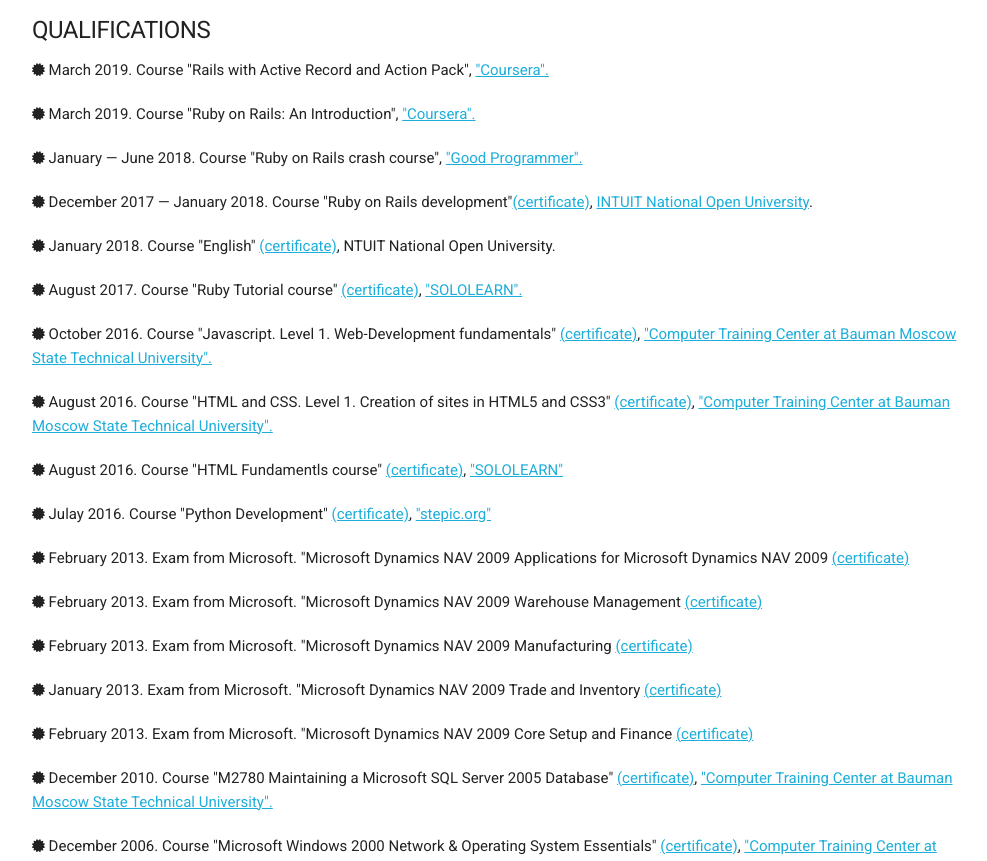
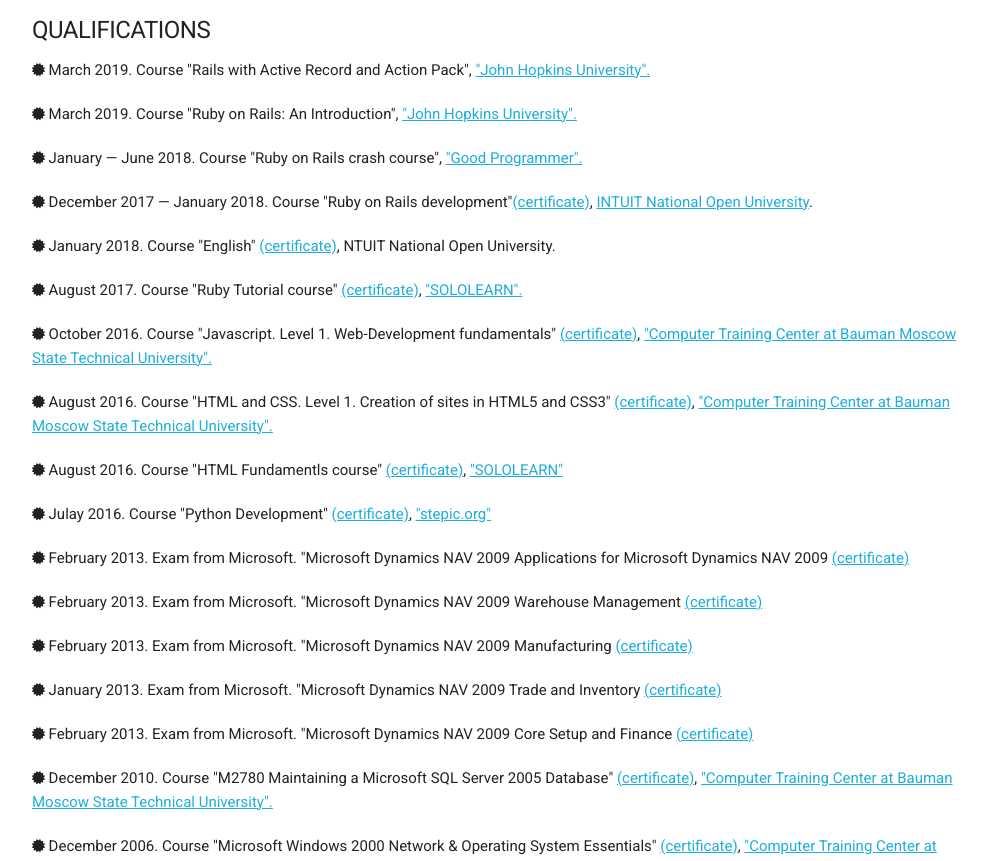
Before and after one commit to OlgaCoskun/cv, a plain HTML site: page index.html in a window 1280 px wide. Shown: the part 1141-2002 px from the top of the page, without its empty margins (128-1115 px from the left). Drawn offline with Linux system fonts and the light colour scheme.

Commit message:
Update two last sertificates

```diff
--- a/index.html
+++ b/index.html
@@ -127,11 +127,11 @@
   <div class="row">
     <div class="twelve columns">
       <p class="certificate"><i class="fa fa-certificate" aria-hidden="true"></i> March 2019.
-        Course "Rails with Active Record and Action Pack", <a href="https://www.coursera.org/account/accomplishments/verify/MW7XC54ZBD4K" target="blank">"Coursera".</a></p>
+        Course "Rails with Active Record and Action Pack", <a href="https://www.coursera.org/account/accomplishments/verify/MW7XC54ZBD4K" target="blank">"John Hopkins University".</a></p>
 
       <p class="certificate"><i class="fa fa-certificate" aria-hidden="true"></i> March 2019.
         Course "Ruby on Rails: An Introduction", <a href="https://www.coursera.org/account/accomplishments/verify/SZZECFMGW6X6
-" target="blank">"Coursera".</a></p>
+" target="blank">"John Hopkins University".</a></p>
 
       <p class="certificate"><i class="fa fa-certificate" aria-hidden="true"></i> January — June 2018.
         Course "Ruby on Rails crash course", <a href="http://goodprogrammer.ru" target="blank">"Good Programmer".</a></p>
```
